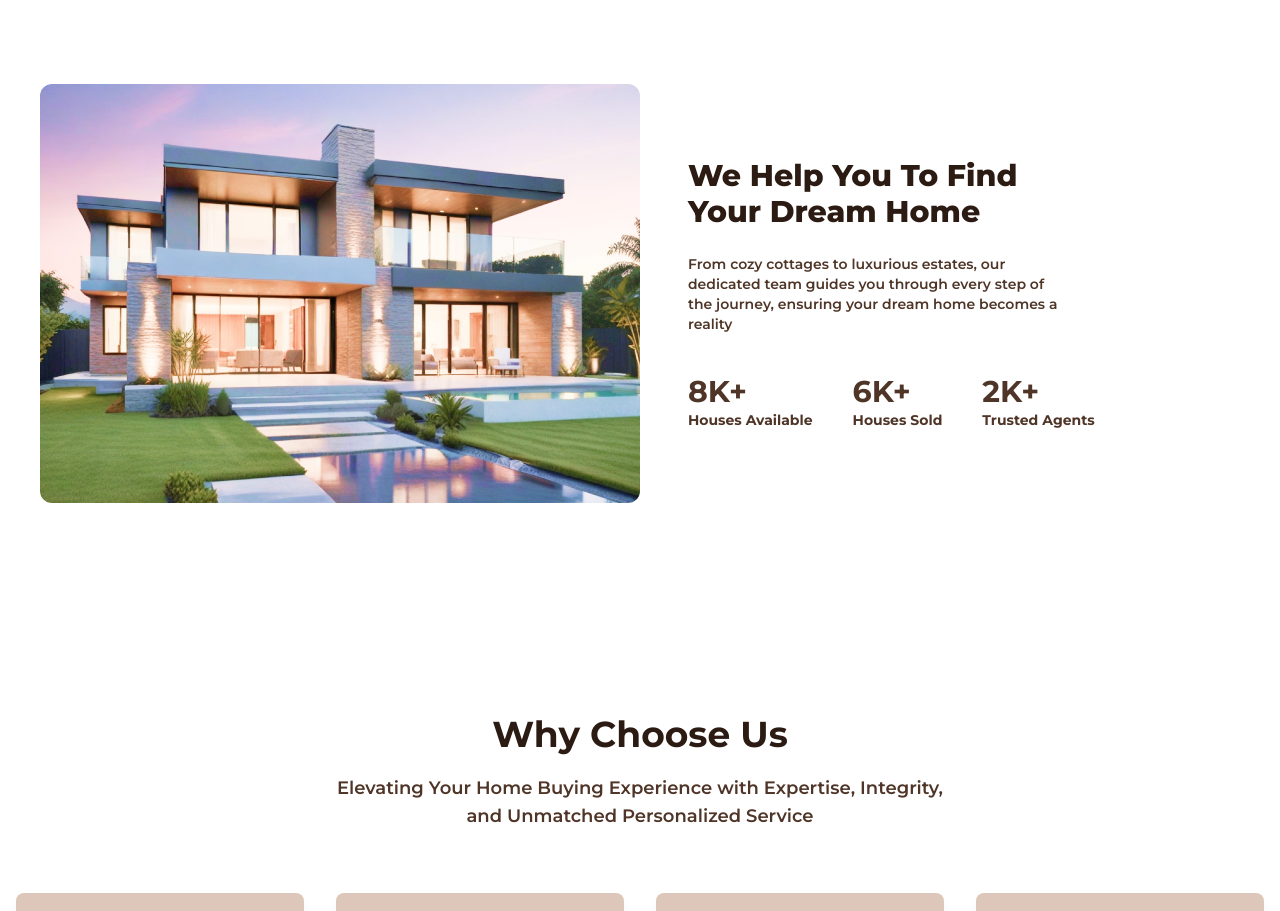
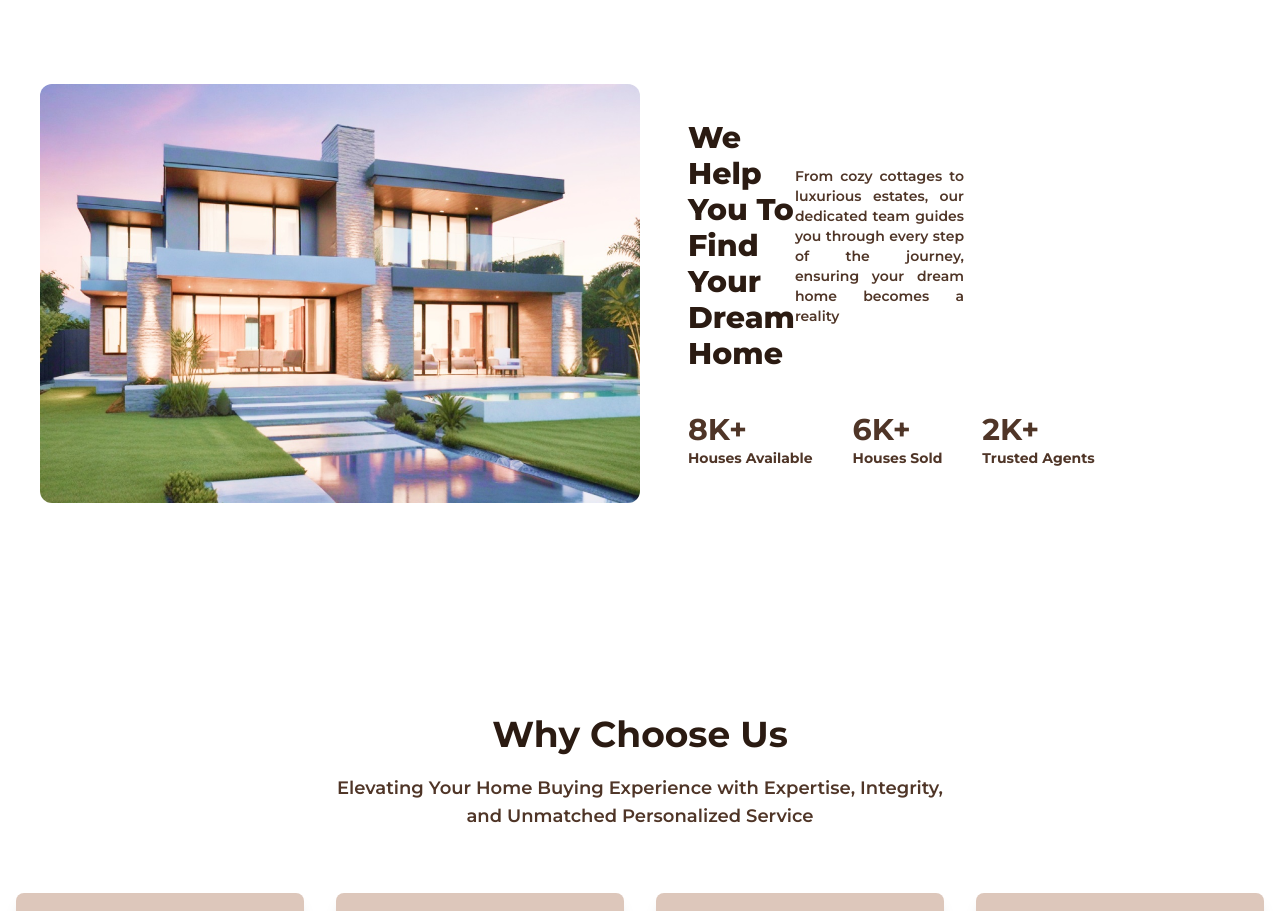
Before and after one commit to JovanVian13/JoHome-Jovan, a React (Vite) app: page / in a window 1280 px wide. Shown: the part 1060-1971 px from the top of the page. Built offline with nearby package versions, Linux system fonts and the light colour scheme.

Commit message:
Update statistic.jsx

```diff
--- a/src/components/statistic.jsx
+++ b/src/components/statistic.jsx
@@ -18,10 +18,10 @@ const Statistics = () => {
             <div className="items-center text-container justify-center flex flex-col lg:flex-row min-h-screen gap-12 px-10">
                 <img src={StatsHouse} className="rounded-xl w-11/12 lg:w-1/2"/>
                 <div className="w-full">
-                    <div className="w-96">
+                    <div className="items-center text-container justify-center flex w-11/12 lg:w-1/2">
                         <h1 className="text-3xl font-extrabold text-defaultColor">We Help You To Find Your Dream Home</h1>
                         <br />
-                        <p className="text-sm text-textColor font-semibold">From cozy cottages to luxurious estates, our dedicated team guides you through every step of the journey, ensuring your dream home becomes a reality</p>
+                        <p className="text-sm text-textColor font-semibold text-justify">From cozy cottages to luxurious estates, our dedicated team guides you through every step of the journey, ensuring your dream home becomes a reality</p>
                     </div>
                     <div className="flex gap-10 w-full">
                         <Stats
```
